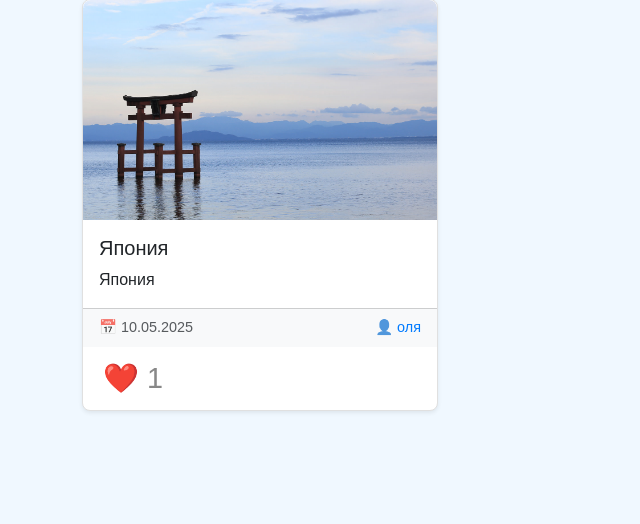
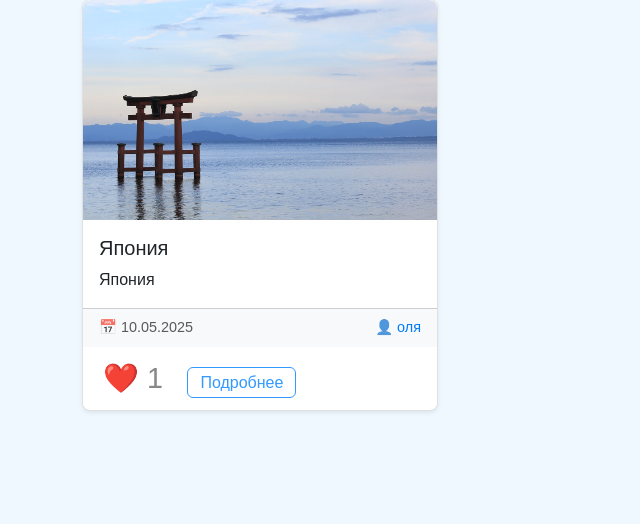
Before and after one commit to Vichka-sigmochka/Site, a Flask app: page /home in a window 1280 px wide. Shown: the part 179-703 px from the top of the page, without its empty margins (0-640 px from the left). Run offline with Flask 3, Linux system fonts and the light colour scheme; data comes from the database, SQL or seed files in the repository; both versions use the stored data as it was after the commit.

Commit message:
отформатированные html

```diff
--- a/static/css/style_home.css
+++ b/static/css/style_home.css
@@ -138,3 +138,17 @@ body {
     background-color: #3399ff;
     color: white;
 }
+
+.details-btn {
+    text-decoration: none;
+    color: #3399ff;
+    border: 1px solid #3399ff;
+    padding: 6px 12px;
+    border-radius: 6px;
+    transition: all 0.3s ease;
+}
+
+.details-btn:hover {
+    background-color: #3399ff;
+    color: white;
+}
--- a/templates/home.html
+++ b/templates/home.html
@@ -65,6 +65,7 @@
                         <button type="submit" class="like-btn {% if post.is_liked %}liked{% endif %}">
                             ❤️ <span class="likes-count">{{ post.likes|length }}</span>
                         </button>
+                        <a href="{{ url_for('post_detail', post_id=post.id) }}" class="details-btn">Подробнее</a>
                     </form>
                 </div>
             </div>
--- a/templates/home_project.html
+++ b/templates/home_project.html
@@ -62,6 +62,7 @@
                                    class="text-decoration-none">{{ project.name }}</a></span>
                     </div>
                     <div class="card-footer">
+                        <a href="{{ url_for('project_detail', project_id=project.id) }}" class="details-btn">Подробнее</a>
                         <a href="{{ url_for('reviews', project_id=project.id) }}" class="details-btn-review">Отзывы</a>
                     </div>
                 </div>
```
Also changed, not shown: db/new2.db.
